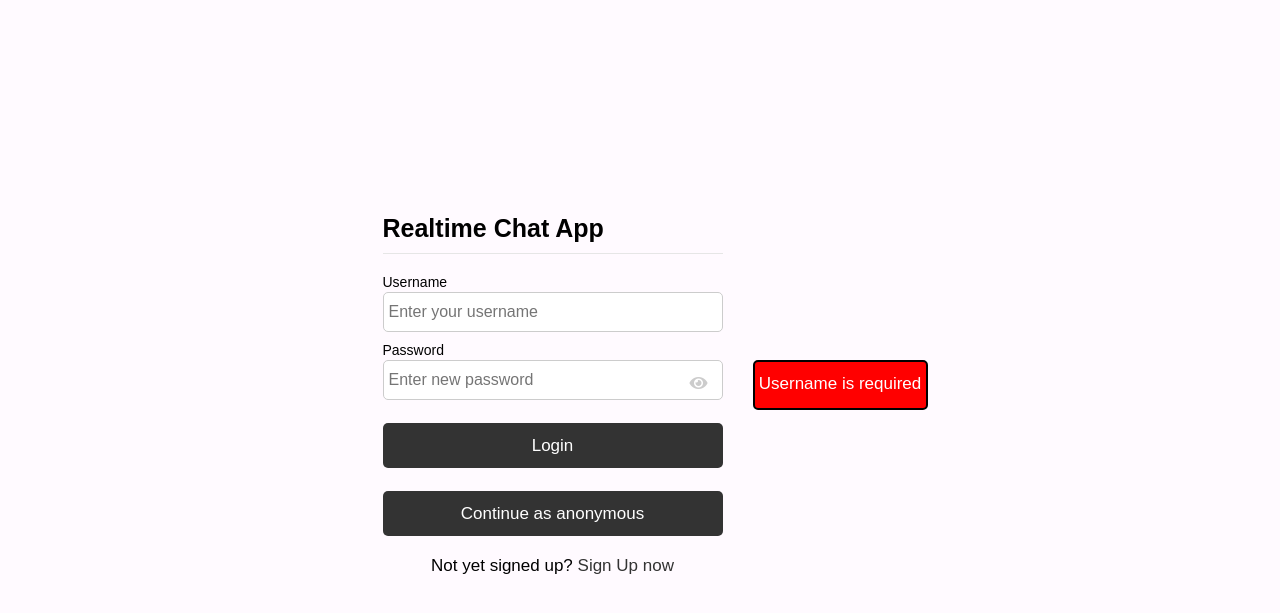
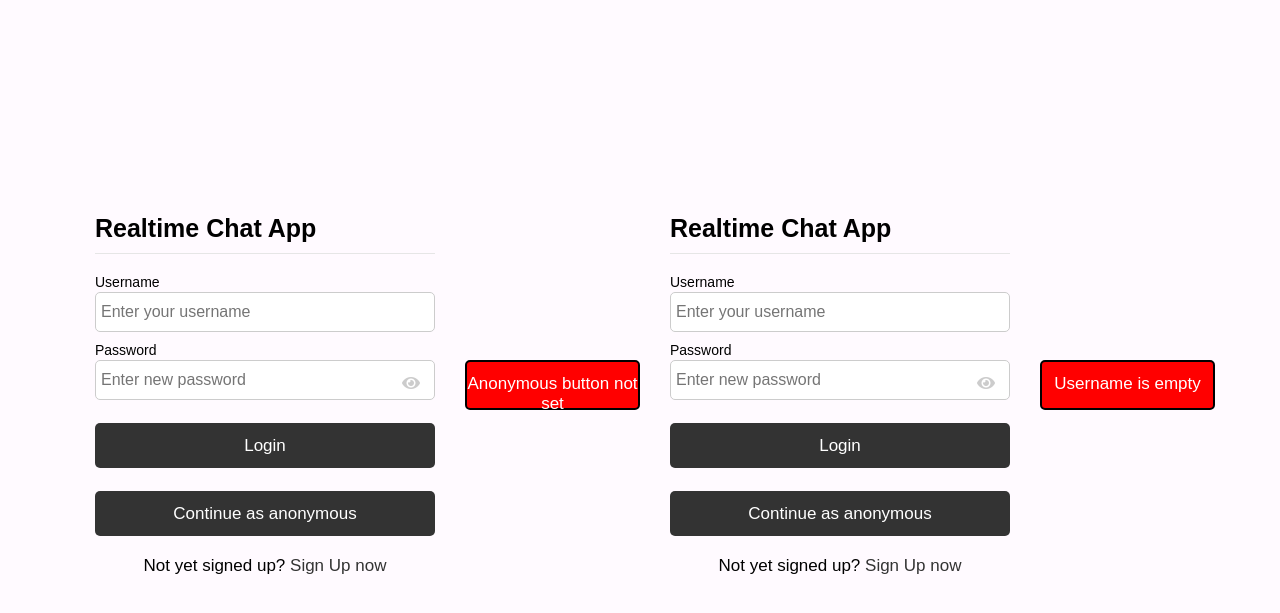
Before and after one commit to xavesdiporta/PsiocologoS, a PHP site: page /login.php in a window 1280 px wide. Shown: the top 613 px of the page. Run offline with PHP 8.4, Linux system fonts and the light colour scheme.

Commit message:
Still need to fix login as anonymous

```diff
--- a/php/login.php
+++ b/php/login.php
@@ -4,10 +4,8 @@ session_start();
 include_once '../inc/connect.php';
 
 
-if (!empty($_POST['username']) || isset($_POST['anonymous'])) {
     if (isset($_POST['anonymous'])) {
         // Handle login as anonymous user
-
         //get data from json file
         $jsonData = file_get_contents('randomNames.json');
         //convert data to PHP array
@@ -21,7 +19,14 @@ if (!empty($_POST['username']) || isset($_POST['anonymous'])) {
         $_SESSION['mainUserStatus'] = 'Active';
         header("Location: users.php");
         exit;
-    } else {
+    }
+    else{
+        include 'login.html';
+        echo "<p style='font-size: 17px;font-weight: 400;border-radius: 5px; border: 2px solid black; width: 175px; height: 50px; color: white; background : red; text-align: center;padding-top: 12px; margin-bottom: 30px;'>Anonymous button not set</p>";
+    }
+
+
+    if(!empty($_POST['username'])){
         // Handle login with username and password
         $password = mysqli_real_escape_string($con, $_POST['password']);
         $username = mysqli_real_escape_string($con, $_POST['username']);
@@ -55,9 +60,7 @@ if (!empty($_POST['username']) || isset($_POST['anonymous'])) {
             exit;
         }
     }
-} else {
-    //username is empty
-    include 'login.html';
-    echo "<p style='font-size: 17px;font-weight: 400;border-radius: 5px; border: 2px solid black; width: 175px; height: 50px; color: white; background : red; text-align: center;padding-top: 12px; margin-bottom: 30px;'>Username is required</p>";
-    exit;
-}
+    else{
+        include 'login.html';
+        echo "<p style='font-size: 17px;font-weight: 400;border-radius: 5px; border: 2px solid black; width: 175px; height: 50px; color: white; background : red; text-align: center;padding-top: 12px; margin-bottom: 30px;'>Username is empty</p>";
+    }
--- a/php/verify.php
+++ b/php/verify.php
@@ -2,9 +2,8 @@
 // Inicia sessões
 session_start();
 // Verifica se existe os dados da sessão de login
-if(!isset($_SESSION["authenticated"]) || $_SESSION["authenticated"] == false) {
+if(!isset($_SESSION["authenticated"]) || $_SESSION["authenticated"] == false || empty($_SESSION['mainUserName'])) {
 // Usuário não logado! Redireciona para a página de login
 header("Location: login.html");
-exit;
 }
 ?>
```
